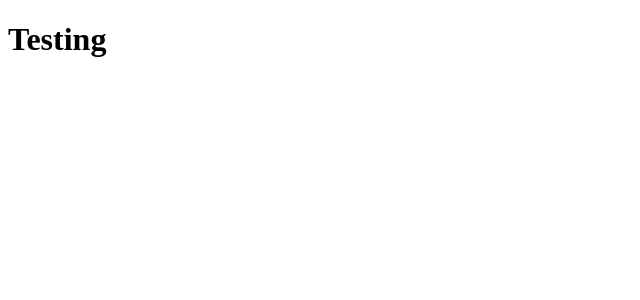
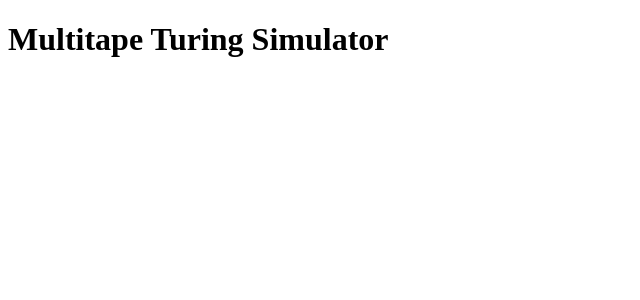
Before and after one commit to gabriellebzhu/multitape-turing-machine-simulator, a React app: page / in a window 1280 px wide. Shown: the top 300 px of the page, without its empty margins (0-640 px from the left). Built offline with nearby package versions, Linux system fonts and the light colour scheme.

Commit message:
Add basic structure for simulator

```diff
--- a/src/App.tsx
+++ b/src/App.tsx
@@ -1,7 +1,8 @@
-import React from "react";
+import * as React from "react";
+import Simulator from "./components/machine";
 
 const App = () => {
-  return <div><h1>Testing</h1></div>;
+  return <div><Simulator /></div>
 };
 
 export default App;
--- /dev/null
+++ b/src/components/machine/index.tsx
@@ -0,0 +1,11 @@
+import * as React from "react";
+
+const Simulator: React.FC = () => {
+  return (
+    <div>
+      <h1>Multitape Turing Simulator</h1>
+    </div>
+  );
+}
+
+export default Simulator;
```
